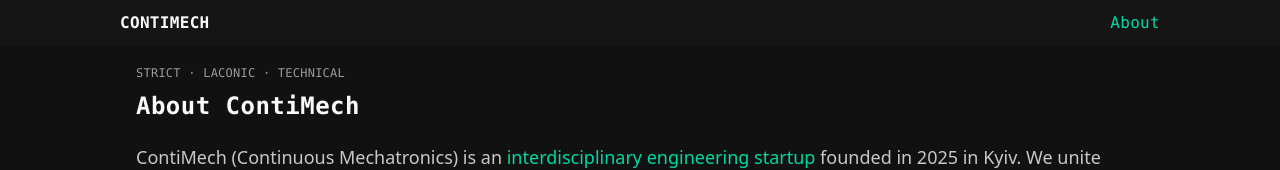
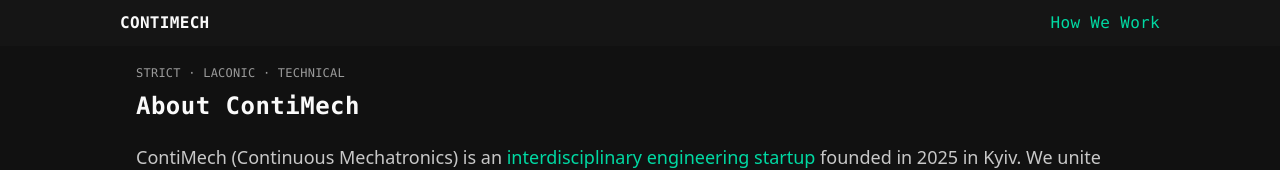
Before and after one commit to dmytrohumennyi/contimech, a plain HTML site: page about/index.html in a window 1280 px wide. Shown: the top 170 px of the page. Drawn offline with Linux system fonts and the light colour scheme.

Commit message:
Update index.html

```diff
--- a/about/index.html
+++ b/about/index.html
@@ -49,7 +49,7 @@
   <header>
     <div class="container nav">
       <a href="/" class="brand mono">CONTIMECH</a>
-      <nav><a href="/about/" class="mono">About</a></nav>
+      <nav><a href="../how_we_work/index.html" class="mono">How We Work</a></nav>
     </div>
   </header>
   <main>
```
